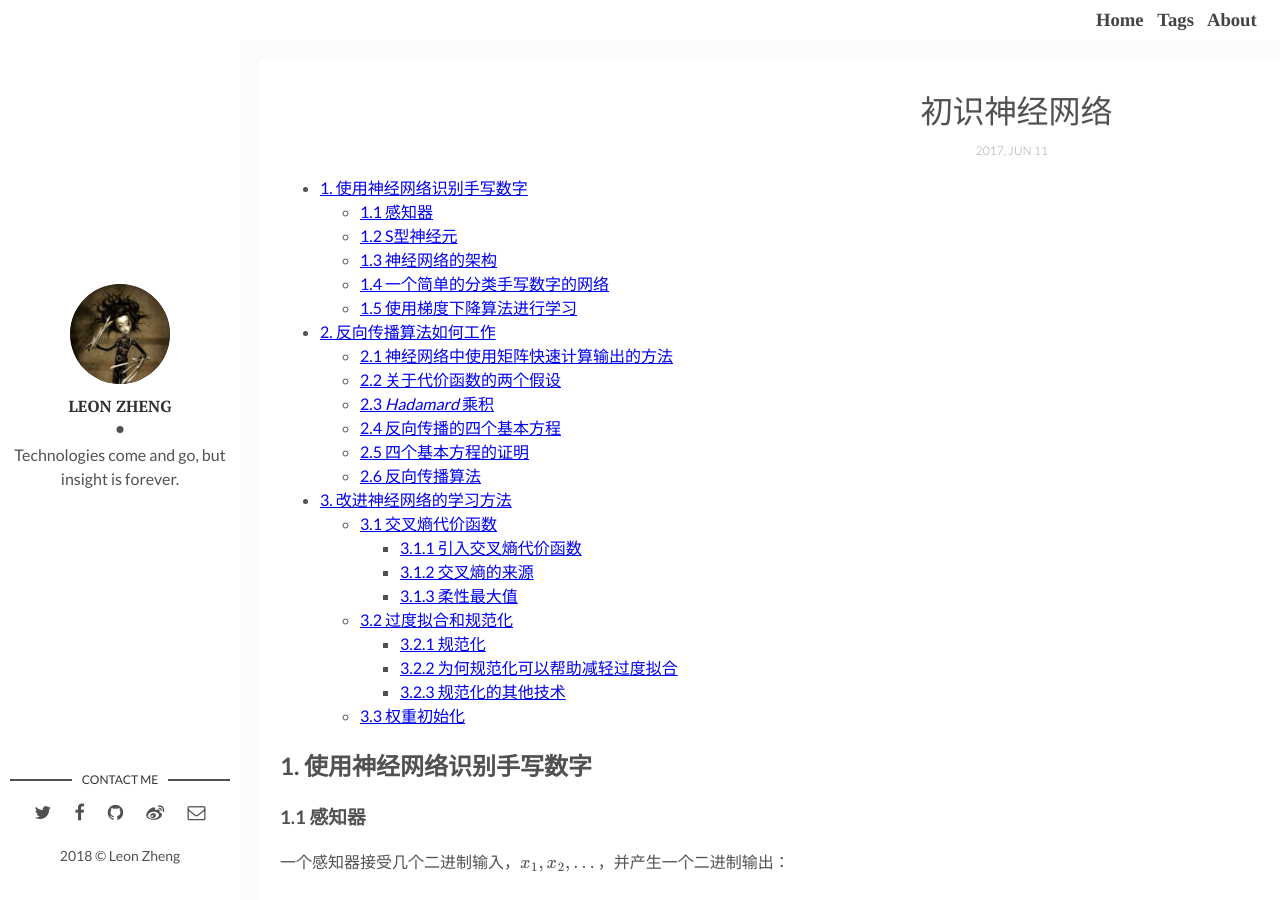
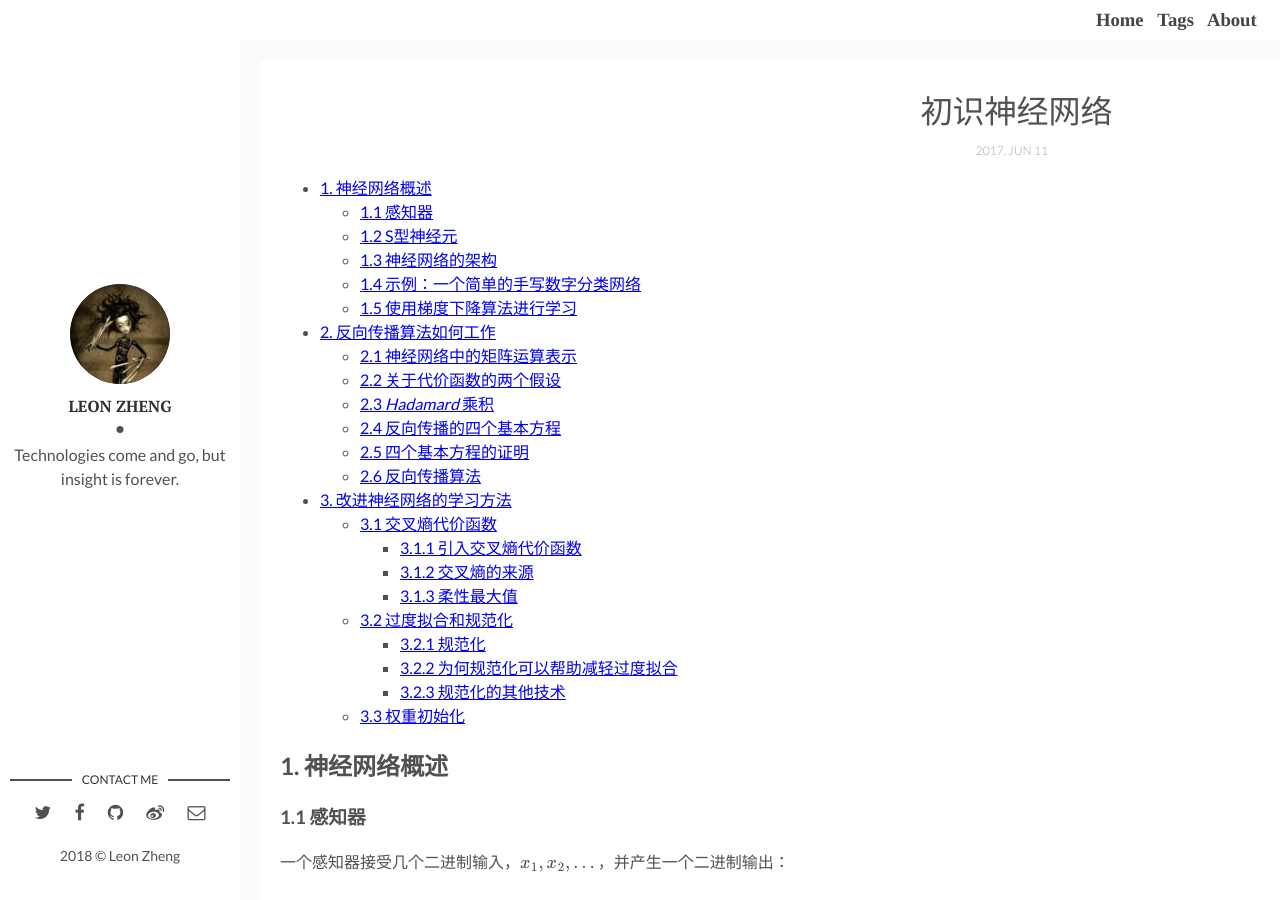
Before and after one commit to leon-zheng/leon-zheng.github.io, a Jekyll site: the page built from _posts/2017-06-11-the-first-neural-network.md, in a window 1280 px wide and 900 px high. Built offline with Jekyll 4.4.1, drawn with Linux system fonts in a browser that asks for light colours; formulas are drawn with MathJax 3; some of the changed text lies outside the part shown.

Commit message:
changed chapter title

```diff
--- a/_posts/2017-06-11-the-first-neural-network.md
+++ b/_posts/2017-06-11-the-first-neural-network.md
@@ -8,7 +8,7 @@ tags: [神经网络, 机器学习]
 * TOC
 {:toc}
 
-## 1. 使用神经网络识别手写数字
+## 1. 神经网络概述
 
 ### 1.1 感知器
 
@@ -61,9 +61,9 @@ $$
 
 神经网络可以由一个输入层、一个输出层和任意（可以是$0$）个隐藏层组成，而一般的BP神经网络有一到两个隐藏层。
 
-### 1.4 一个简单的分类手写数字的网络
+### 1.4 示例：一个简单的手写数字分类网络
 
-我们将使用一个三层神经网络来识别单个数字：
+我们使用一个三层神经网络来识别手写数字：
 
 <p style="text-align:center"><img src="/assets/img/post/nn/分类网络.JPG"></p>
 
@@ -75,7 +75,7 @@ $$
 
 ### 1.5 使用梯度下降算法进行学习
 
-我们将使用 *MNIST* 数据集作为训练数据集，该数据集包含数以万计的手写数字的扫描图像，所有图像都是$28\times28$大小的灰度图像。用 $x$ 表示一个训练输入，每个训练输入 $x$ 可以看作一个 $28\times28=784$ 维的向量。用 $y=y(x)$ 表示对应的期望输出，$y$ 是一个$10$维的向量。用 $a$ 表示输入为 $x$ 时的实际输出，则 $a=\sigma(\omega \cdot x + b)$。我们希望有一个算法能够找到合适的权重 $\omega$ 和偏置 $b$ ，使网络的输出 $a$ 能够拟合 $y(x)$。
+以上一节的网络为例，我们使用 *MNIST* 数据集作为训练数据集，该数据集包含数以万计的手写数字的扫描图像，所有图像都是$28\times28$大小的灰度图像。用 $x$ 表示一个训练输入，每个训练输入 $x$ 可以看作一个 $28\times28=784$ 维的向量。用 $y=y(x)$ 表示对应的期望输出，$y$ 是一个$10$维的向量。用 $a$ 表示输入为 $x$ 时的实际输出，则 $a=\sigma(\omega \cdot x + b)$。我们希望有一个算法能够找到合适的权重 $\omega$ 和偏置 $b$ ，使网络的输出 $a$ 能够拟合 $y(x)$。
 
 为了量化这个目标，我们定义一个代价函数 (*Cost Function*) 来描述拟合误差：
 $$
@@ -135,7 +135,7 @@ $Repeat:$
 
 上一章我们得出了降低拟合误差的算法，但算法中涉及到的梯度计算还未解决。对于梯度计算，链式法则是本质且直观的解法，但由于其代数式非常复杂，我们需要寻找更简便的方法。反向传播算法最初在$1970$年代提及，但直到$1986$年*David Rumelhart, Geoffrey Hinton, Ronald Williams*的著名论文人们才发现反向传播算法比传统方法更快。现在，反向传播算法已经是神经网络学习的重要组成部分了。
 
-### 2.1 神经网络中使用矩阵快速计算输出的方法
+### 2.1 神经网络中的矩阵运算表示
 
 我们使用 $\omega_{jk}^{l}$ 表示从第 $l-1$ 层的第 $k$ 个神经元到第 $l$ 层的第 $j$ 个神经元的链接上的权重，使用 $b_{j}^{l}$ 表示第 $l$ 层第 $j$ 个神经元的偏置，使用 $a_{j}^{l}$ 表示第 $l$ 层第 $j$ 个神经元的激活值。有了这些表示，第 $l$ 层的第 $j$ 个神经元的激活值就和第 $l-1$ 层的激活值通过方程联系起来了：
 $$
```
